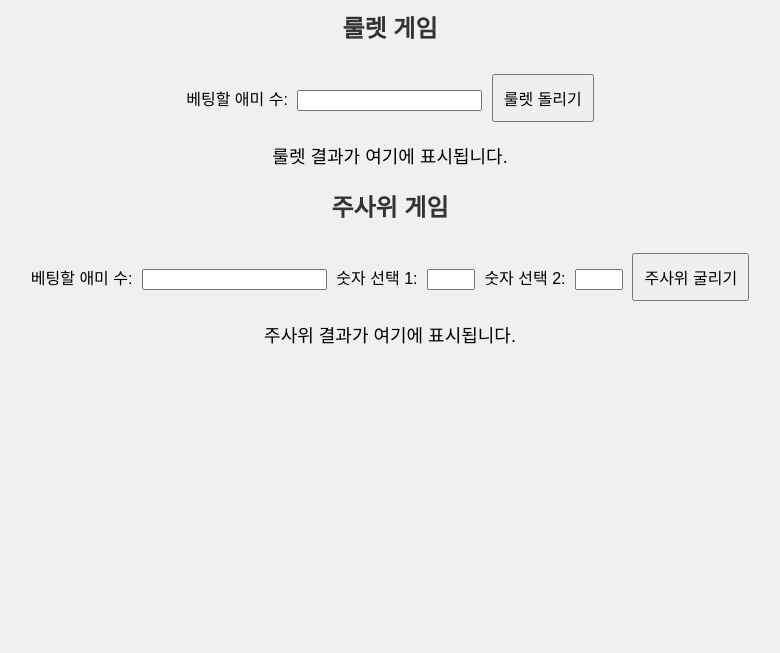
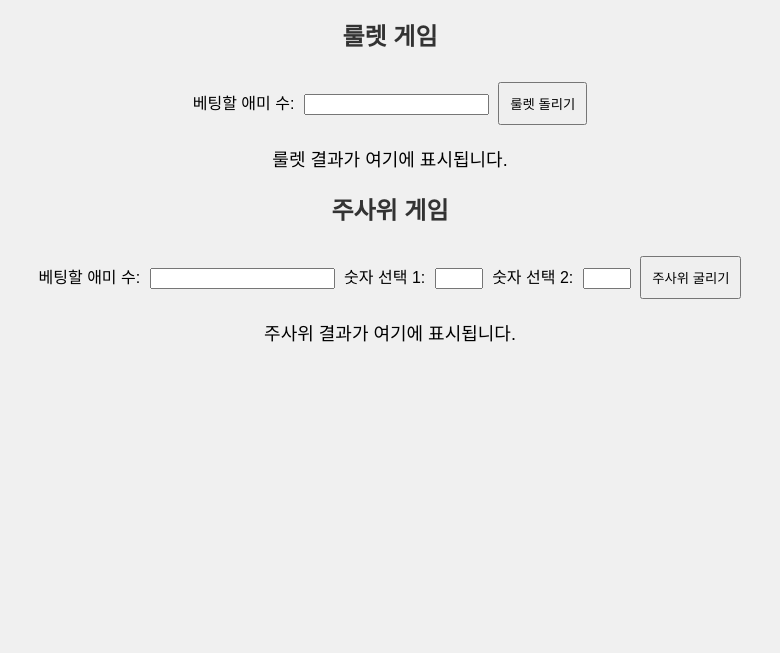
Before and after one commit to LoggerVibe/-, a plain HTML site: page index.html in a window 1280 px wide. Shown: the part 147-800 px from the top of the page, without its empty margins (250-1030 px from the left). Drawn offline with Linux system fonts and the light colour scheme.

Commit message:
Update style.css

```diff
--- a/style.css
+++ b/style.css
@@ -1,27 +1,3 @@
-body {
-    font-family: Arial, sans-serif;
-    text-align: center;
-    margin: 0;
-    padding: 20px;
-    background-color: #f0f0f0;
-}
-
-h1 {
-    color: #333;
-}
-
-button {
-    padding: 10px 20px;
-    font-size: 16px;
-    cursor: pointer;
-}
-
-#result {
-    margin-top: 20px;
-    font-size: 18px;
-    color: #555;
-}
-
 body {
     font-family: Arial, sans-serif;
     text-align: center;
```
